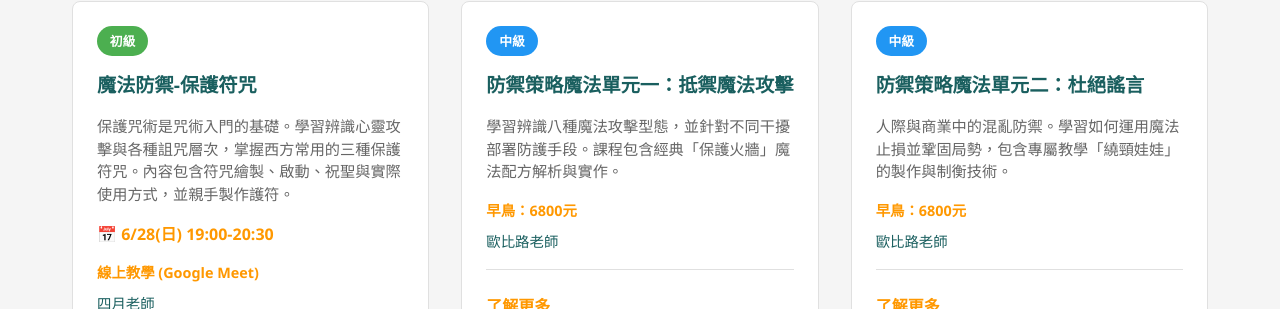
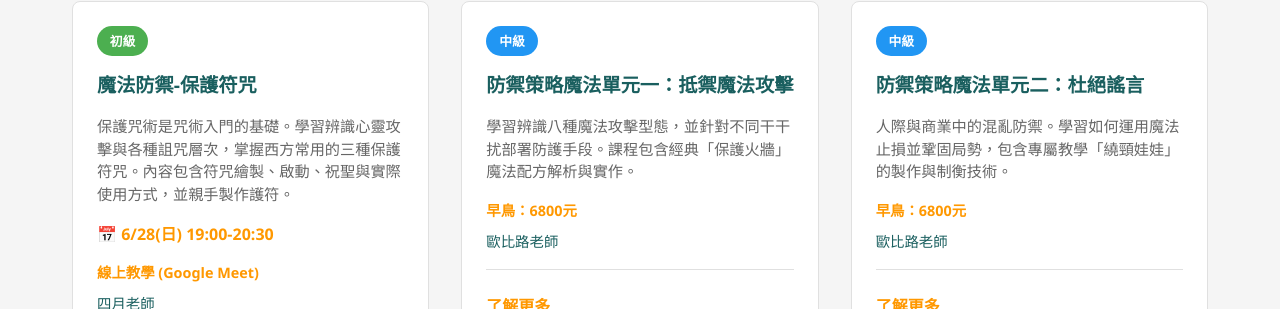
Before and after one commit to light4uliuphone-lang/hoodoo, a Jekyll site: the page built from course.html, in a window 1280 px wide and 900 px high, scrolled down 2670 px. Shown: the part 144-453 px from the top of the window. Built offline with Jekyll 4.4.1, drawn with Linux system fonts in a browser that asks for light colours; some of the changed text lies outside the part shown.

Commit message:
Update course.html

```diff
--- a/course.html
+++ b/course.html
@@ -207,7 +207,7 @@
             <div class="course-card">
                 <div class="course-tag" style="background-color: #2196f3;">中級</div>
                 <h3>防禦策略魔法單元一：抵禦魔法攻擊</h3>
-                <p>學習辨識八種魔法攻擊型態，並針對不同干擾部署防護手段。課程包含經典「保護火牆」魔法配方解析與實作。</p>
+                <p>學習辨識八種魔法攻擊型態，並針對不同干干扰部署防護手段。課程包含經典「保護火牆」魔法配方解析與實作。</p>
                 <div class="course-info">
                     <span class="price">早鳥：6800元</span>
                     <span class="teacher">歐比路老師</span>
@@ -253,7 +253,6 @@
     <section id="herbs" style="margin-bottom: 3rem; scroll-margin-top: 100px;">
         <h2 style="color: #1a5f5f; border-bottom: 3px solid #ff9800; padding-bottom: 0.5rem; margin-bottom: 1.5rem;">🌿 藥草與植物魔法</h2>
         <div class="courses-grid">
-
             <div class="course-card">
                 <div class="course-tag" style="background-color: #ff9800;">新課</div>
                 <h3>大地魔法：來自土地的靈性恩賜</h3>
@@ -541,6 +540,17 @@
                 </div>
                 <a href="/courses/course-hoodoo-07/" class="learn-more">了解更多</a>
             </div>
+
+            <div class="course-card">
+                <div class="course-tag" style="background-color: #4caf50;">初級</div>
+                <h3>現代魔法－保護符印實作</h3>
+                <p>混沌魔法實踐。相較於傳統驅邪避煞，本課程聚焦於「穩定自身狀態」以抵禦外界消耗。提供四張專屬設計之保護符印，詳細講解符印脈絡、日常啟動與維護技術，建立個人的能量界線。</p>
+                <div class="course-info">
+                    <span class="price">首開特惠：2,800元</span>
+                    <span class="teacher">歐比路老師</span>
+                </div>
+                <a href="/courses/course-modern-07/" class="learn-more">了解更多</a>
+            </div>
         </div>
     </section>
 </div>
```
